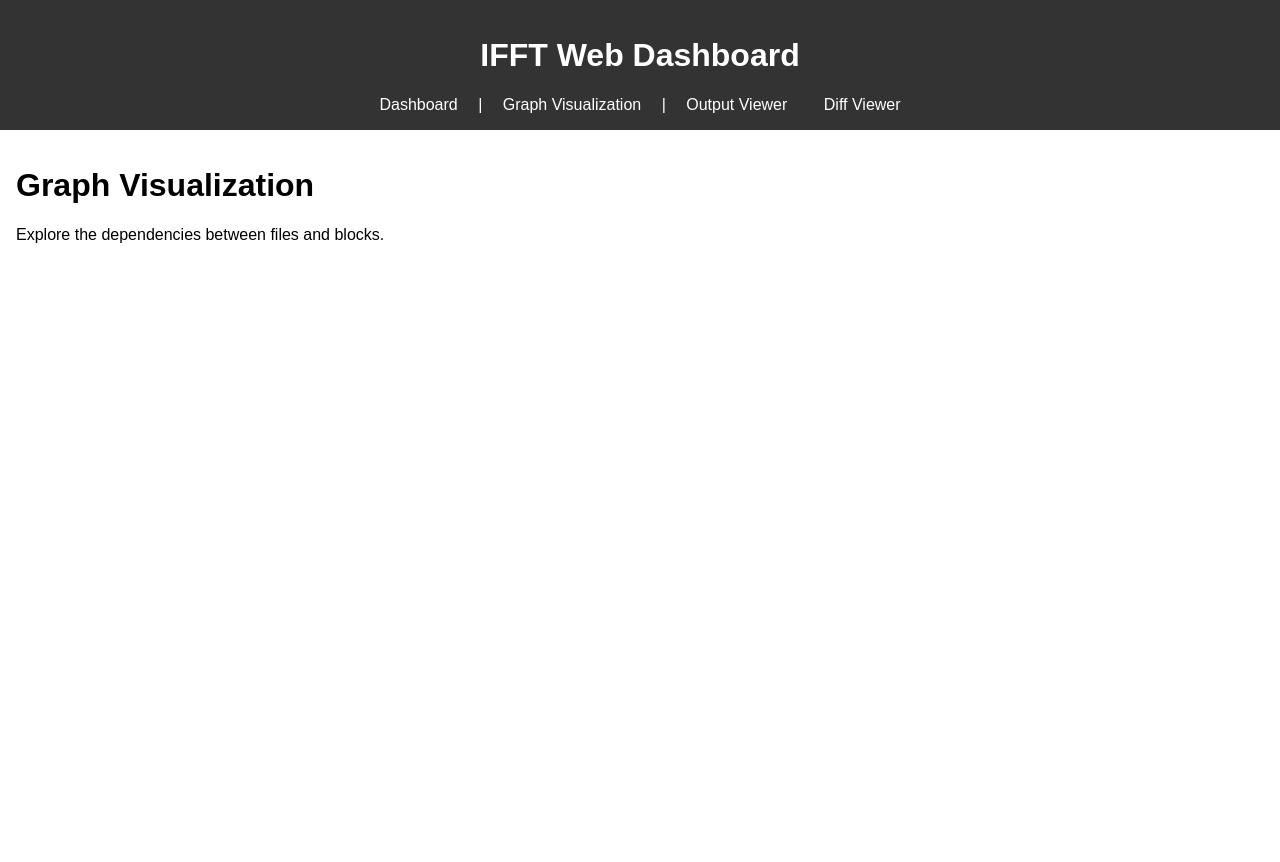
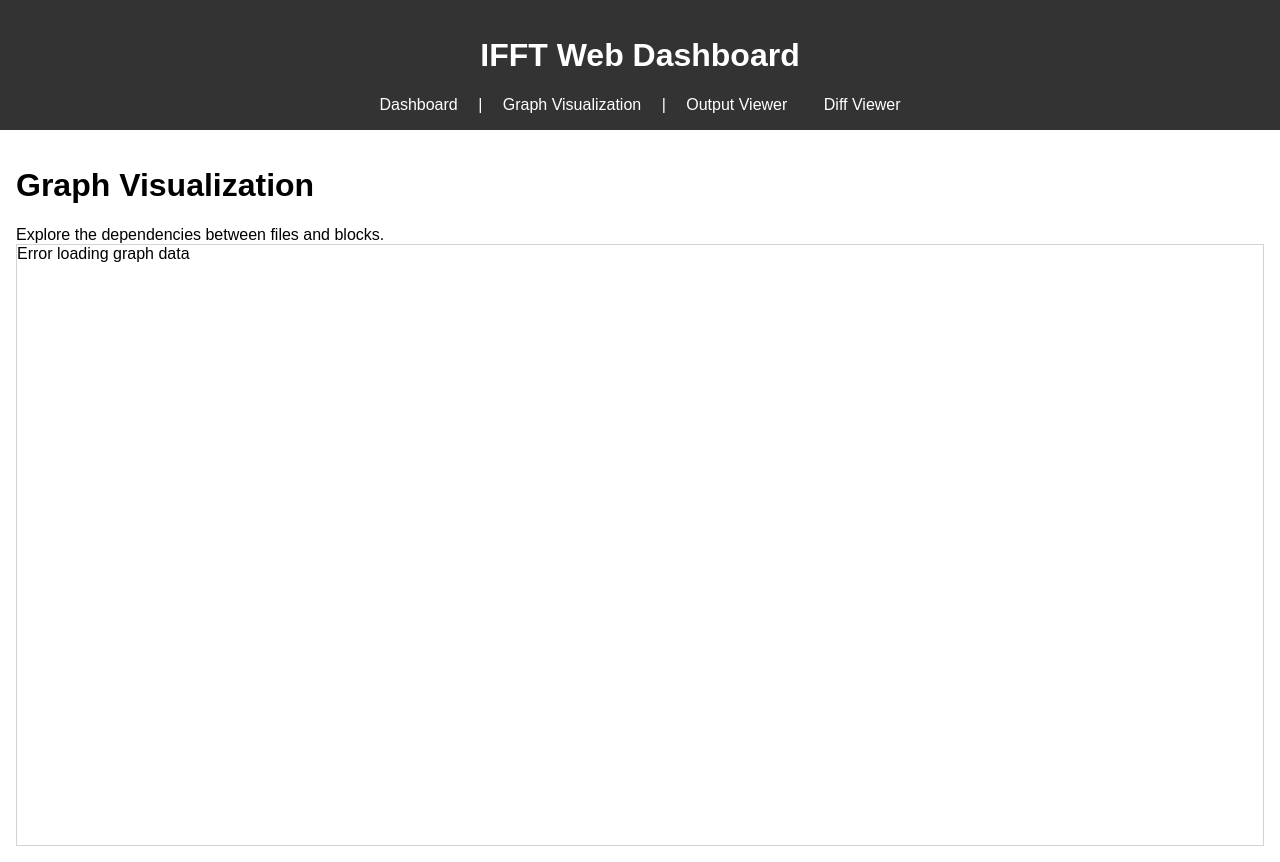
Before and after one commit to thiagosantos0/IFFT, a Flask app: page /graph in a window 1280 px wide. Before the commit the page ends 243 px from the top, so only its background shows below. Run offline with Flask 3, Linux system fonts and the light colour scheme; some libraries are stand-ins or nearby versions.

Commit message:
ifft-web-interface Initial configuration for graph view
Change graph-data to generate the graph using Vis Network lib and adding the first html template

```diff
--- a/IFFT_WEB/app.py
+++ b/IFFT_WEB/app.py
@@ -4,10 +4,12 @@ from modules.output import output_bp
 from modules.graph import graph_bp
 import os
 import json
+import networkx as nx
 
 
 app = Flask(__name__)
 DATA_PATH = os.path.join(os.path.dirname(__file__), 'data')
+DATA_FILE = os.path.join(DATA_PATH, 'ifft_results.json')
 
 app.register_blueprint(diff_visualizer_bp)
 app.register_blueprint(output_bp)
@@ -30,30 +32,39 @@ def output_data():
 @app.route('/graph-data', methods=['GET'])
 def graph_data():
     """
-    Serve graph-compatible data based on the IFFT results.
+        Generate graph data for file dependecies using stored data.
     """
-    try:
-        with open(os.path.join(DATA_PATH, "ifft_results.json"), "r") as f:
-            results = json.load(f)
+    if not os.path.exists(DATA_FILE):
+        print(f"[ERROR] No results file found. Please run IFFT analysis first.")
+        return jsonify({"error": "No results file found. Please run IFFT analysis first."}), 404
 
-        nodes = []
-        edges = []
+    # Load results from JSON file
+    with open(DATA_FILE, "r") as f:
+        results = json.load(f)
 
-        for file, blocks in results.items():
-            nodes.append({"id": file, "label": file, "color": "#1f78b4"})
+    print(f"[DEBUG] Results: {results}")
 
-            for block in blocks:
-                block_label = block["associated_file_label"]
-                associated_file = block["associated_file_name"]
+    # Create graph data for nodes and edges
+    nodes = set()
+    edges = []
 
-                nodes.append({"id": block_label, "label": block_label, "color": "#33a02c"})
-                edges.append({"from": file, "to": block_label, "label": "contains"})
-                nodes.append({"id": associated_file, "label": associated_file, "color": "#1f78b4"})
-                edges.append({"from": block_label, "to": associated_file, "label": "depends on"})
+    for main_file, blocks in results.items():
+        nodes.add(main_file)
+        for block in blocks:
+            print(f"[DEBUG] Block: {block}")
+            associated_file = block.get("associated_file_name")
+            if associated_file:
+                nodes.add(associated_file)
+                edges.append({
+                    "from": main_file,
+                    "to": associated_file,
+                })
 
-        return jsonify({"nodes": nodes, "edges": edges})
-    except FileNotFoundError:
-        return jsonify({"error": "Results file not found."}), 404
+    # Format nodes for Vis.js
+    nodes_list = [{"id": node, "label": node, "color": "#1f78b4"} for node in nodes]
+
+    return jsonify({"nodes": nodes_list, "edges": edges})
+
 
 @app.route('/')
 def dashboard():
--- a/IFFT_WEB/templates/graph.html
+++ b/IFFT_WEB/templates/graph.html
@@ -6,7 +6,8 @@
 <div class="container mt-4">
     <h1>Graph Visualization</h1>
     <div class="alert alert-info">Explore the dependencies between files and blocks.</div>
-
+    <!-- Graph Container -->
+    <div id="graph-container" style="height: 600px; border: 1px solid lightgray;"></div>
 
 
 <script>
@@ -15,10 +16,27 @@
         fetch("/graph-data")
             .then(response => response.json())
             .then(data => {
+                console.log(data);
+                console.log("test");
                 const container = document.getElementById('graph-container');
                 options = {
-                };
-
+                    edges: {
+                        color: "#000000",
+                        font: {
+                            size: 12,
+                            align: 'middle'
+                        },
+                      },
+                    nodes: {
+                        shape: 'dot',
+                        size: 20,
+                        font: {
+                            size: 12,
+                            align: 'middle'
+                        },
+                        borderWidth: 2
+                      },
+                  };
                 const network = new vis.Network(container, data, options);
             })
             .catch(error => {
@@ -27,6 +45,7 @@
                     <div class="alert alert-danger">Error loading graph data</div>`;
             });
     });
+</script>
 
 
 
```
